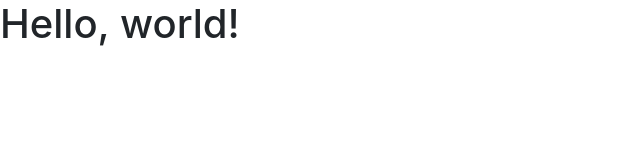
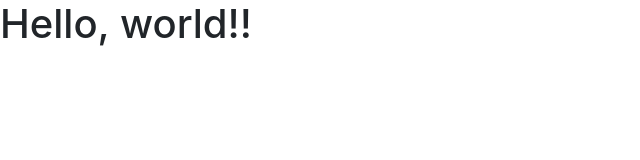
Before and after one commit to JeppeKrogh/TestProject, a plain HTML site: page index.html in a window 1280 px wide. Shown: the full height of the page, 0-640 px from the left. Drawn offline with nearby package versions, Linux system fonts and the light colour scheme.

Commit message:
wewtttttttt

```diff
--- a/index.html
+++ b/index.html
@@ -9,7 +9,7 @@
     <link rel="stylesheet" href="https://maxcdn.bootstrapcdn.com/bootstrap/4.0.0-alpha.2/css/bootstrap.min.css" integrity="sha384-y3tfxAZXuh4HwSYylfB+J125MxIs6mR5FOHamPBG064zB+AFeWH94NdvaCBm8qnd" crossorigin="anonymous">
   </head>
   <body>
-    <h1>Hello, world!</h1>
+    <h1>Hello, world!!</h1>
 
     <script src="https://ajax.googleapis.com/ajax/libs/jquery/2.1.4/jquery.min.js"></script>
     <script src="https://maxcdn.bootstrapcdn.com/bootstrap/4.0.0-alpha.2/js/bootstrap.min.js" integrity="sha384-vZ2WRJMwsjRMW/8U7i6PWi6AlO1L79snBrmgiDpgIWJ82z8eA5lenwvxbMV1PAh7" crossorigin="anonymous"></script>
```
